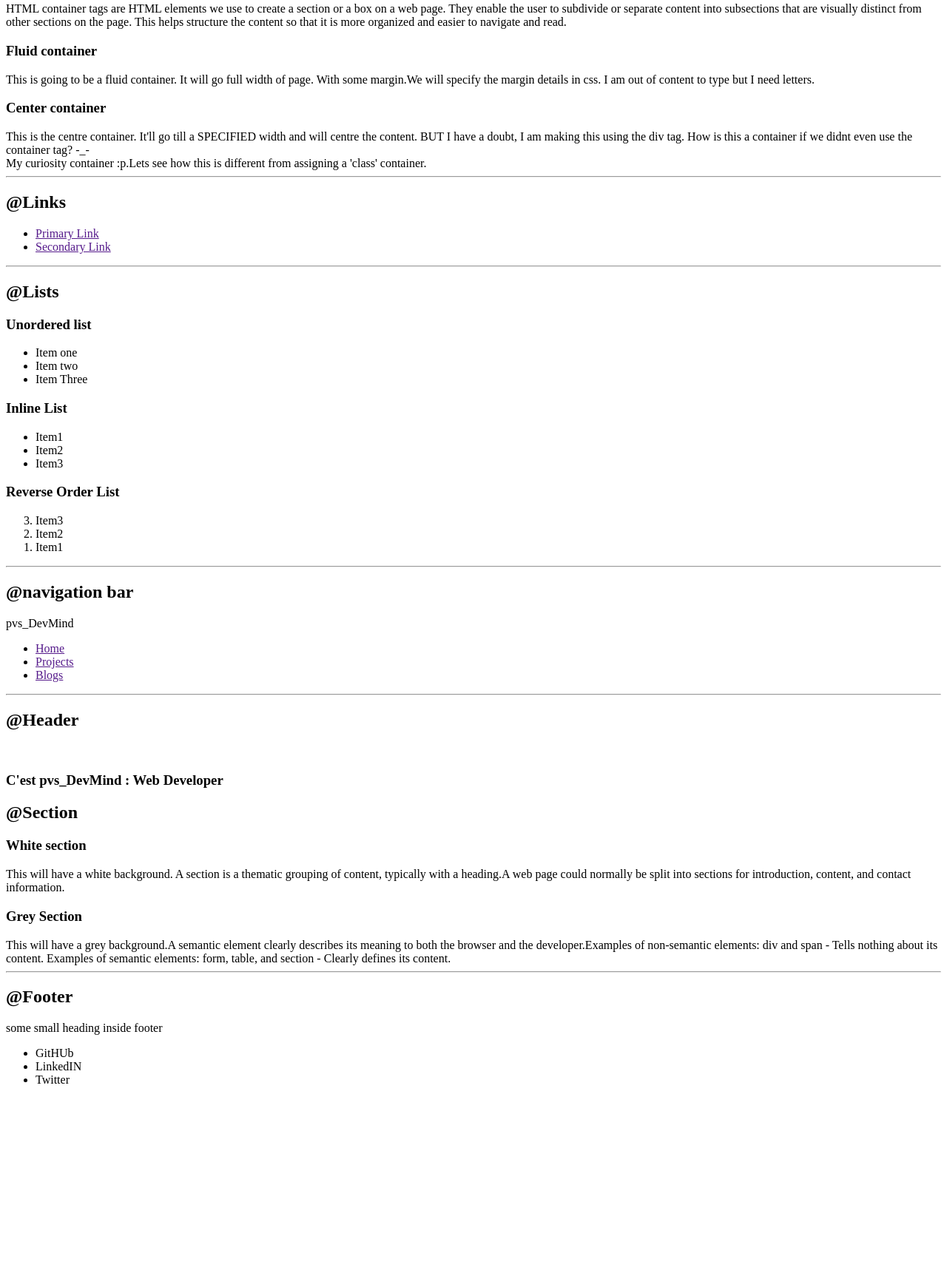
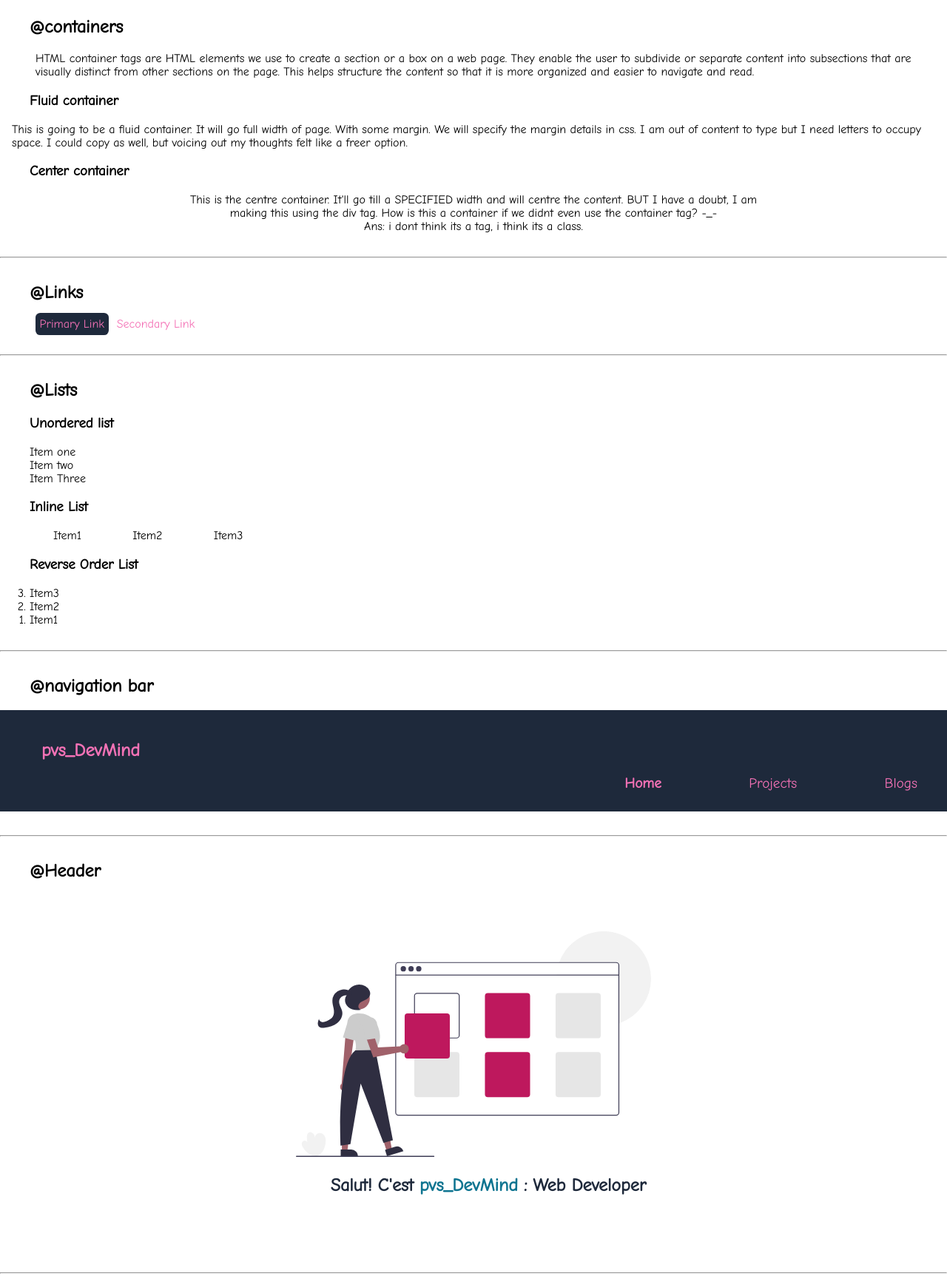
Before and after one commit to prakriti-9/Component-library, a plain HTML site: page index.html in a window 1280 px wide. Shown: the part 474-2199 px from the top of the page at 74% size. Before the commit the page ends 1959 px from the top, so only its background shows below. Drawn offline with Linux system fonts and the light colour scheme.

Commit message:
css styling finished

```diff
--- a/index.html
+++ b/index.html
@@ -5,59 +5,55 @@
     <meta http-equiv="X-UA-Compatible" content="IE=edge">
     <meta name="viewport" content="width=device-width, initial-scale=1.0">
     <title>PV Component Library</title>
+    <link href="styles.css" rel="stylesheet">
 </head>
 <body>
     <h1>Component Library</h1>
-    <p>I finished following Tanay's HTML+CSS Tutorial and now I am making this library from scratch.I will not rely on the source video or google to finish this, and simultaneously improve a few things suiting my preference.</p>
-
+    <div class= "intro">I finished following Tanay's HTML+CSS Tutorial and now I am making this library from scratch. I will not rely on the source video or google to finish this, and simultaneously improve a few things suiting my preference.
+    </div>
     <hr>
 
-    <h2>@typography</h2>
+    <h2 style = "color:#0e7490";> @typography</h2>
     <h1>This is the biggest heading.</h1>
     <h2>This is size h2 heading, i.e. the second biggest.</h2>
     <h3>And the down-sizing continues.</h3>
-    <p>This is normal size text inserted using the paragraph-tag.</p>
-    <small>This is relatively smaller</small>
+    <div class="para"><p>This is normal size text inserted using the paragraph-tag.</p>
+    <small>This is relatively smaller</small></div>
 
     <hr>
 
     <h2>@containers</h2>
-    <p>HTML container tags are HTML elements we use to create a section or a box on a web page. They enable the user to subdivide or separate content into subsections that are visually distinct from other sections on the page. This helps structure the content so that it is more organized and easier to navigate and read.</p>
+    <div class="container-intro">HTML container tags are HTML elements we use to create a section or a box on a web page. They enable the user to subdivide or separate content into subsections that are visually distinct from other sections on the page. This helps structure the content so that it is more organized and easier to navigate and read.</div>
 
     <h3>Fluid container</h3>
-    <div>This is going to be a fluid container. It will go full width of page. With some margin.We will specify the margin details in css. I am out of content to type but I need letters.</div>
+    <div class="container">This is going to be a fluid container. It will go full width of page. With some margin. We will specify the margin details in css. I am out of content to type but I need letters to occupy space. I could copy as well, but voicing out my thoughts felt like a freer option.</div>
 
     <h3>Center container</h3>
-    <div>This is the centre container. It'll go till a SPECIFIED width and will centre the content. BUT I have a doubt, I am making this using the div tag. How is this a container if we didnt even use the container tag? -_- </div>
+    <div class="container container-centre">This is the centre container. It'll go till a SPECIFIED width and will centre the content. BUT I have a doubt, I am making this using the div tag. How is this a container if we didnt even use the container tag? -_- <br> Ans: i dont think its a tag, i think its a class.</div>
 
-    <container>
-        My curiosity container :p.Lets see how this is different from assigning a 'class' container.
-    </container>
 
     <hr>
 
     <h2>@Links</h2>
-    <div>
-        <ul>
-            <li><a href="">Primary Link</a></li>
-            <li><a href="">Secondary Link</a></li>
-        </ul>
+    <div class="link">
+        <a class="link link--primary" href= "primary/">Primary Link</a>
+        <a class="link link--secondary" href= "secondary/">Secondary Link</a>
     </div>
 
     <hr>
 
     <h2>@Lists</h2>
     <h3>Unordered list</h3>
-    <ul>
+    <ul class="non-bullet">
         <li>Item one</li>
         <li>Item two</li>
         <li>Item Three</li>
     </ul>
     <h3>Inline List</h3>
-    <ul>
-        <li>Item1</li>
-        <li>Item2</li>
-        <li>Item3</li>
+    <ul class="non-bullet">
+        <li class="inline">Item1</li>
+        <li class="inline">Item2</li>
+        <li class="inline">Item3</li>
     </ul>
     <h3>Reverse Order List</h3>
     <ol reversed>
@@ -68,48 +64,49 @@
     <hr>
 
     <h2>@navigation bar</h2>
-    <nav>
-        <div>pvs_DevMind</div>
-        <ul>
-            <li><a href="">Home</a></li>
-            <li><a href="">Projects</a></li>
-            <li><a href="">Blogs</a></li>
+    <nav class="navigation">
+        <div class= "navigation-heading">pvs_DevMind</div>
+        <ul class="non-bullet nav-pills">
+            <li class="inline" ><a class="link link-active" href="">Home</a></li>
+            <li class="inline" ><a class="link" href="">Projects</a></li>
+            <li class="inline" ><a class="link" href="">Blogs</a></li>
         </ul>
     </nav>
     <hr>
 
     <h2>@Header</h2>
-    <header>
-        <img src="">
-        <h3>C'est pvs_DevMind : Web Developer</h3>
+    <header class="hero">
+        <img class="hero-image" src="image/hero.svg">
+        <h3 class="hero-caption">Salut! C'est <span class="hero-caption-inner">pvs_DevMind</span> : Web Developer</h3>
     </header>
+    <hr>
 
     <h2>@Section</h2>
-    <section>
+    <section class="section container-centre">
         <h3>White section</h3>
-        <div>This will have a white background. A section is a thematic grouping of content, typically with a heading.A web page could normally be split into sections for introduction, content, and contact information.</div>
+        <div>This will have a white background. A section is a thematic grouping of content, typically with a heading. A web page could normally be split into sections for introduction, content, and contact information.</div>
     </section>
 
-    <section>
-        <h3>Grey Section</h3>
-        <div>This will have a grey background.A semantic element clearly describes its meaning to both the browser and the developer.Examples of non-semantic elements: div and span - Tells nothing about its content. Examples of semantic elements: form, table, and section - Clearly defines its content.</div>
+    <section class="section-grey">
+        <div class="section container-centre">
+            <h3>Grey Section</h3>
+            <p>This will have a grey background. A semantic element clearly describes its meaning to both the browser and the developer. Examples of non-semantic elements: div and span - Tells nothing about its content. Examples of semantic elements: form, table, and section - Clearly defines its content.</p>
+        </div>
+
     </section>
     <hr>
 
     <h2>@Footer</h2>
-    <footer>
-        <div>some small heading inside footer</div>
-        <ul>
-            <li>GitHUb</li>
-            <li>LinkedIN</li>
-            <li>Twitter</li>
+    <footer class="footer">
+        <div class="footer-heading">some small heading inside footer</div>
+        <ul class="non-bullet">
+            <li class="inline"><a class="link" href = "/">GitHUb</a></li>
+            <li class="inline"><a class="link" href = "/">LinkedIN</a></li>
+            <li class="inline"><a class="link" href = "/">Twitter</a></li>
         </ul>
     </footer>
 
 
 
-
-
-
 </body>
 </html>
--- a/styles.css
+++ b/styles.css
@@ -0,0 +1,130 @@
+@import url('https://fonts.googleapis.com/css2?family=Comic+Neue&family=Montserrat:ital,wght@0,100;0,300;1,200&display=swap');
+
+body{
+    font-family: 'Comic Neue', cursive;
+    margin: 0px;
+}
+
+hr{
+    margin: 2rem 0rem;
+}
+
+:root{
+    --primary-color:#1e293b;
+    --second-color: #0e7490;
+    --tertiary-color: #f472b6;
+}
+
+h1, h2, h3{
+    margin-left: 2.5rem;
+}
+
+.intro{
+    padding-left: 3rem;
+}
+
+/* typography */
+.para{
+    margin-left: 2.5rem
+}
+/* containers */
+.container-intro{
+    padding-left: 3rem;
+}
+.container{
+    margin: 1rem;
+}
+
+.container-centre{
+    width: 60%;
+    margin: auto;
+    text-align: center;
+}
+
+/* Button */
+.link{
+    padding-left: 3rem;
+    text-decoration: none;
+    color: var(--tertiary-color);
+}
+.link--primary{
+    background-color: var(--primary-color);
+    padding: 0.35rem;
+    border-radius: 0.40rem;
+}
+
+.link--secondary{
+    padding: 0.35rem;
+}
+
+
+/* List */
+.non-bullet{
+    list-style: none;
+}
+.inline{
+    display: inline;
+    padding: 0rem 2rem;
+}
+
+/* Navigation Bar */
+.nav-pills{
+    text-align: right;
+    font-size: larger;
+}
+.navigation-heading{
+    font-weight: bolder;
+    font-size: x-large;
+    margin-left: 3rem;
+    margin-top: 2rem;
+ }
+.navigation{
+    background-color: var(--primary-color);
+    padding: 0.5rem;
+    color: var(--tertiary-color);
+}
+.link-active{
+    font-weight: bolder;
+}
+
+/* Header */
+.hero{
+    padding: 3rem;
+}
+.hero-image{
+    max-width: 30rem;
+    display: block;
+    margin: auto;
+}
+.hero-caption{
+    text-align: center;
+    font-size:x-large;
+    font-weight: bold;
+    color: var(--primary-color);
+}
+.hero-caption .hero-caption-inner{
+    color:var(--second-color);
+}
+
+/* section */
+.section-grey{
+    background-color: var(--primary-color);
+    color: var(--tertiary-color);
+}
+.section{
+    padding: 1rem;
+}
+/* FOOTER */
+.footer{
+    background-color: var(--primary-color);
+    padding: 2rem;
+    color: var(--tertiary-color);
+    text-align: center;
+}
+.footer-heading{
+    padding-left: 3rem;
+    font-size: large;
+}
+.footer .link{
+    font-weight: bold;
+}
```
Also changed, not shown: image/hero.svg (added).
